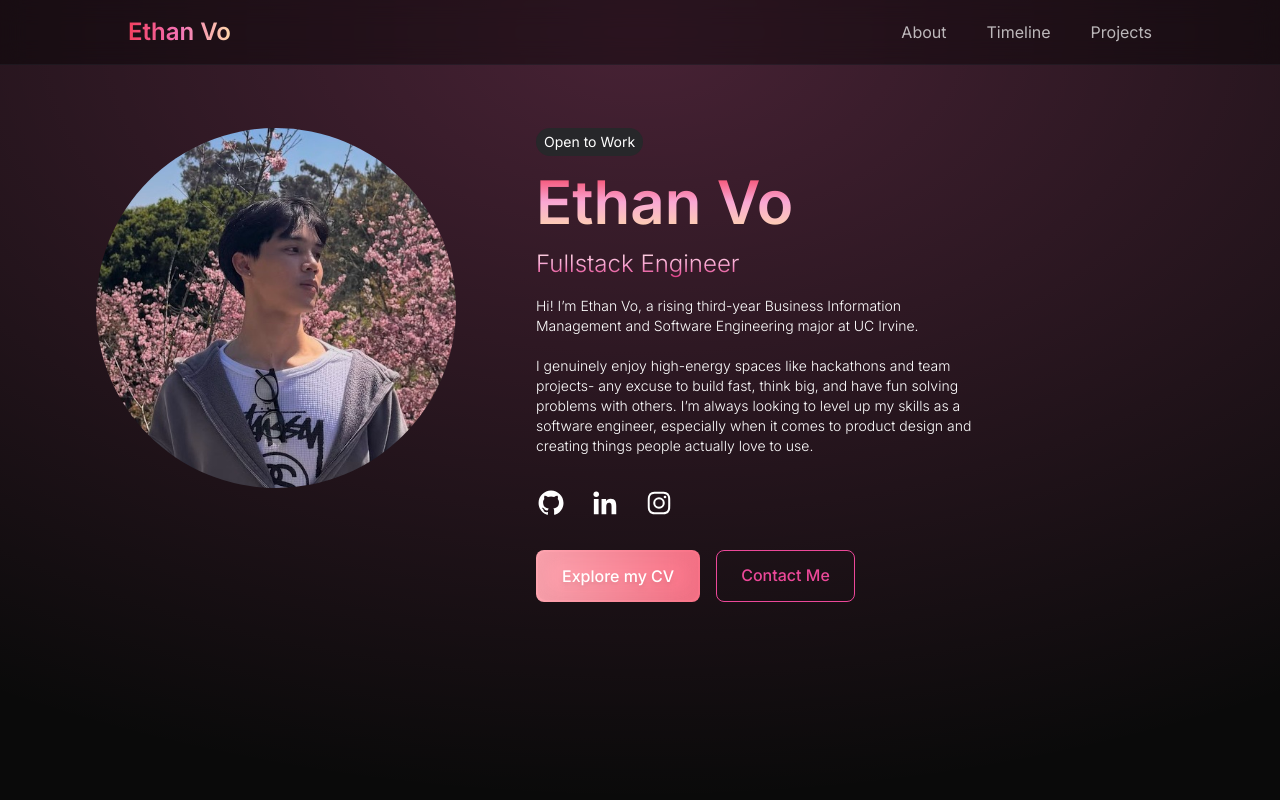
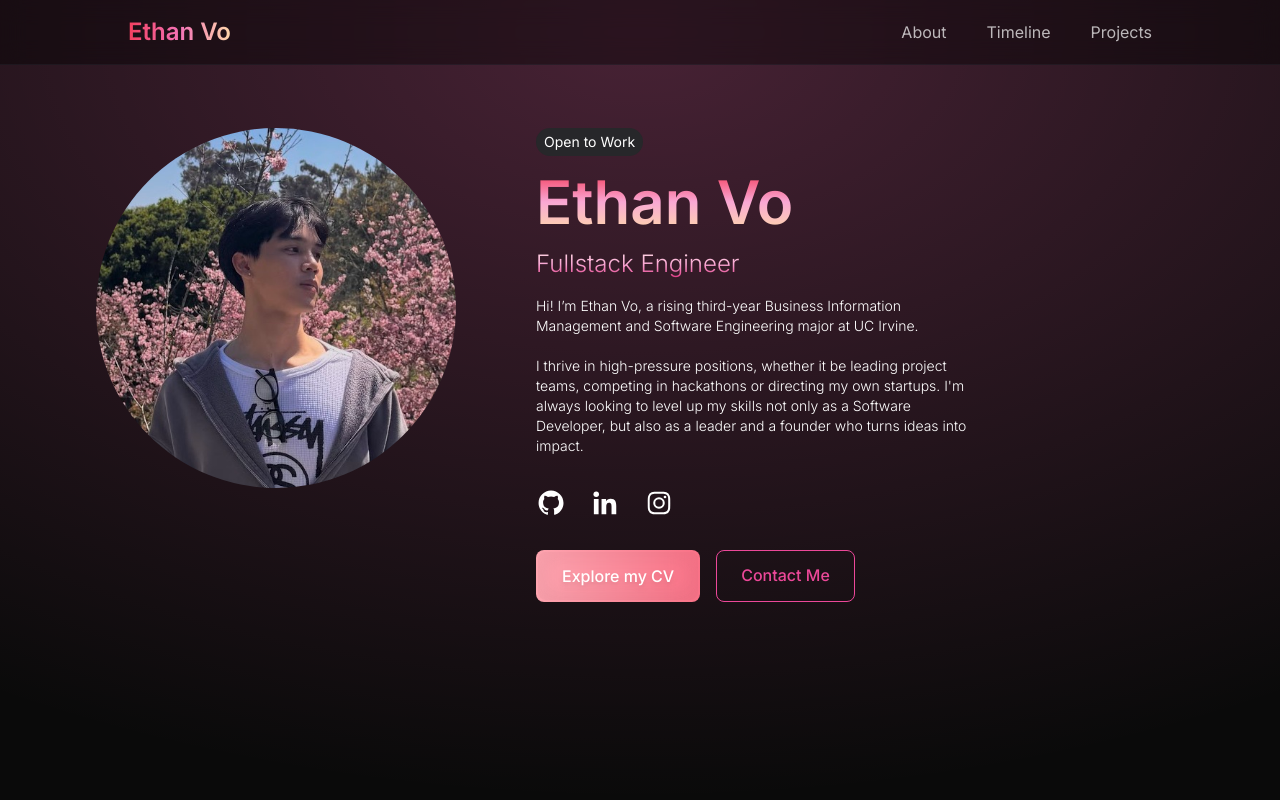
Before and after one commit to ethnvo/portfolio, a React (Vite) app: page / in a window 1280 px wide. Shown: the top 800 px of the page. Built offline with nearby package versions, Linux system fonts and the light colour scheme.

Commit message:
updated bio

```diff
--- a/src/components/About.tsx
+++ b/src/components/About.tsx
@@ -112,11 +112,11 @@ const About = () => {
             Hi! I’m Ethan Vo, a rising third-year Business Information
             Management and Software Engineering major at UC Irvine.
             <br />
-            <br />I genuinely enjoy high-energy spaces like hackathons and team
-            projects- any excuse to build fast, think big, and have fun solving
-            problems with others. I’m always looking to level up my skills as a
-            software engineer, especially when it comes to product design and
-            creating things people actually love to use.
+            <br />I thrive in high-pressure positions, whether it be leading
+            project teams, competing in hackathons or directing my own startups.
+            I'm always looking to level up my skills not only as a Software
+            Developer, but also as a leader and a founder who turns ideas into
+            impact.
           </p>
 
           <div className="flex gap-6 py-4">
```
